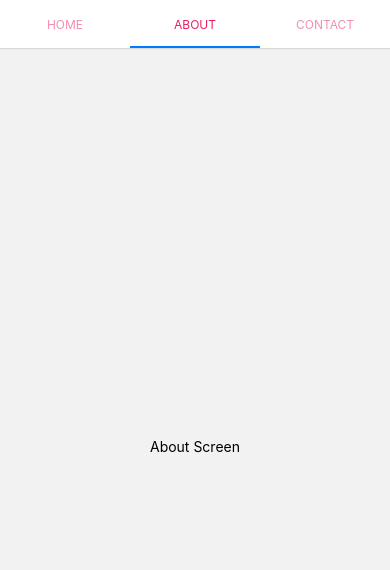
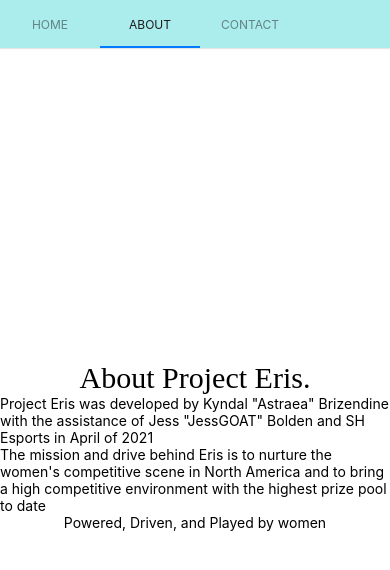
Before and after one commit to Project-Eris-Esports/website, a React Native app in the folder frontend/: screen /About in a window 390 px wide. Shown: the top 570 px of the page. Built offline with nearby package versions, Linux system fonts and the light colour scheme.

Commit message:
Moved tabs to independent files.

```diff
--- /dev/null
+++ b/frontend/Pages/About.js
@@ -0,0 +1,30 @@
+import React from 'react';
+import { StyleSheet, Text, View } from 'react-native';
+
+const AboutScreen = () => {
+    return (
+        <View style={styles.container}>
+            <Text style={styles.header}>About Project Eris.</Text>
+            <Text>Project Eris was developed by Kyndal "Astraea" Brizendine with the assistance of Jess
+                "JessGOAT" Bolden and SH Esports in April of 2021</Text>
+            <Text>The mission and drive behind Eris is to nurture the women's competitive scene in North
+                America and to bring a high competitive environment with the highest prize pool to date</Text>
+            <Text>Powered, Driven, and Played by women</Text>
+        </View>
+    )
+}
+
+const styles = StyleSheet.create({
+    container: {
+        flex: 1,
+        backgroundColor: '#fff',
+        alignItems: 'center',
+        justifyContent: 'center',
+    },
+    header: {
+        fontSize: 30,
+        fontFamily: "coluna",
+    }
+})
+
+export default AboutScreen;
--- /dev/null
+++ b/frontend/Pages/Contact.js
@@ -0,0 +1,14 @@
+import React from 'react';
+import { StyleSheet, Text, View } from 'react-native';
+
+export default function ContactScreen() {
+    return (
+        <View style={{
+            flex: 1,
+            alignItems: "center",
+            justifyContent: "center",
+        }}>
+            <Text>Welcome to the Contact Screen</Text>
+        </View>
+    )
+}
--- /dev/null
+++ b/frontend/Pages/Home.js
@@ -0,0 +1,20 @@
+import React from 'react';
+import { StyleSheet, Text, View } from 'react-native';
+
+const HomeScreen = () => {
+    return (
+        <View style={styles.container}>
+            <Text>Welcome to the Home Screen</Text>
+        </View>
+    )
+}
+
+const styles = StyleSheet.create({
+    container: {
+        flex: 1,
+        alignItems: "center",
+        justifyContent: "center",
+    }
+})
+
+export default HomeScreen;
--- a/frontend/components/TopTabBar.js
+++ b/frontend/components/TopTabBar.js
@@ -1,44 +1,12 @@
 import React from 'react';
-import { StyleSheet, Text, View } from 'react-native';
 import { NavigationContainer } from '@react-navigation/native';
 import { createMaterialTopTabNavigator } from '@react-navigation/material-top-tabs';
 import { useSafeAreaInsets } from 'react-native-safe-area-context';
 
-function HomeScreen() {
-    return (
-        <View style={{
-            flex: 1,
-            alignItems: "center",
-            justifyContent: "center",
-        }}>
-            <Text>Home Screen</Text>
-        </View>
-    )
-}
+import HomeScreen from '../Pages/Home';
+import AboutScreen from '../Pages/About';
+import ContactScreen from '../Pages/Contact';
 
-function AboutScreen() {
-    return (
-        <View style={{
-            flex: 1,
-            alignItems: "center",
-            justifyContent: "center",
-        }}>
-            <Text>About Screen</Text>
-        </View>
-    )
-}
-
-function ContactScreen() {
-    return (
-        <View style={{
-            flex: 1,
-            alignItems: "center",
-            justifyContent: "center",
-        }}>
-            <Text>Contact Screen</Text>
-        </View>
-    )
-}
 const Tab = createMaterialTopTabNavigator();
 
 function MyTabs() {
@@ -47,10 +15,14 @@ function MyTabs() {
         <Tab.Navigator
             initialRouteName="Home"
             tabBarOptions={{
-                activeTintColor: "#e91e63",
-                labelStyle: { fontSize: 12 },
-                Style: { backgroundColor: "Red", marginTop: insets.top }
-            }}>
+                Style: { marginTop: insets.top }
+            }}
+            screenOptions={{
+                tabBarLabelStyle: { fontSize: 12 },
+                tabBarItemStyle: { width: 100 },
+                tabBarStyle: { backgroundColor: "#ABEDEC" },
+            }}
+        >
             <Tab.Screen
                 name="Home"
                 component={HomeScreen}
```
